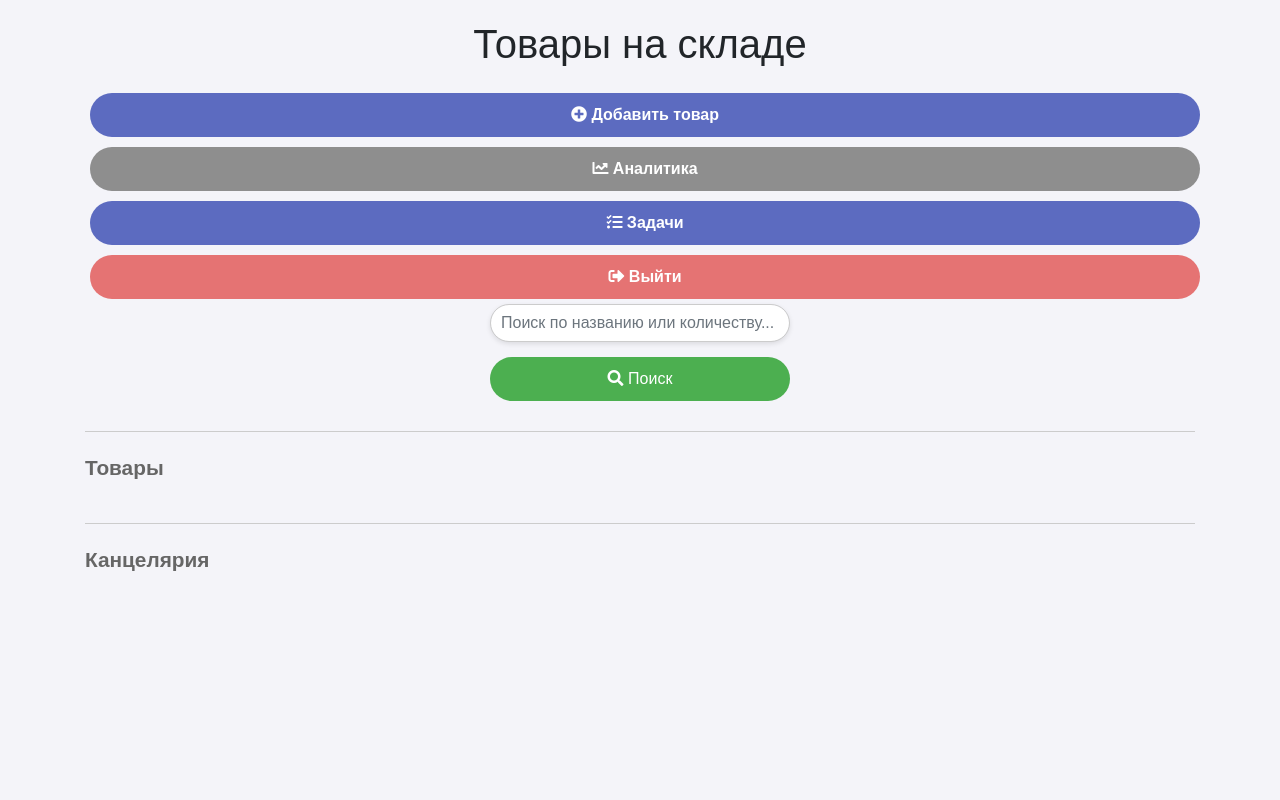
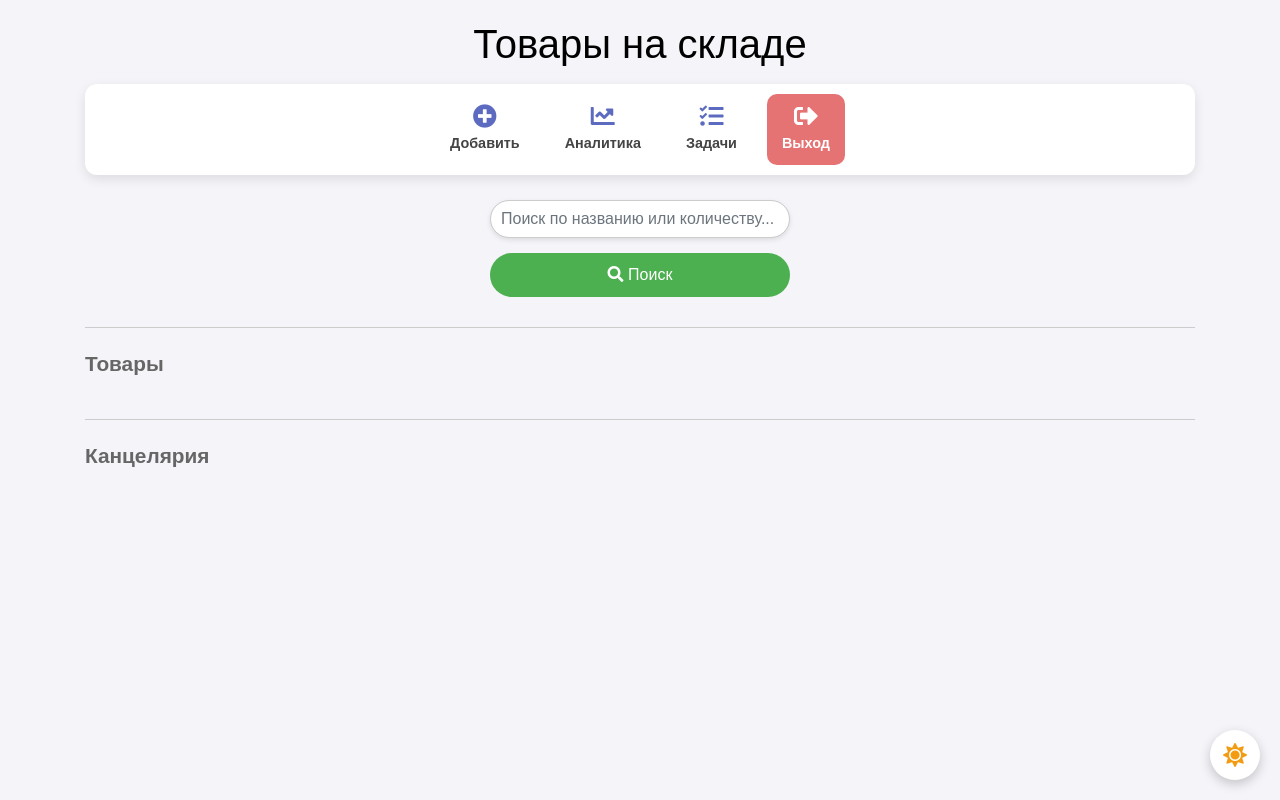
Before and after one commit to semionser/dbnikita, a Flask app: page / in a window 1280 px wide. Run offline with Flask 3, Linux system fonts and the light colour scheme; parts of the project's set-up code (start-up, migrations or seed data) failed here and were passed over; some libraries are stand-ins or nearby versions.

Commit message:
бновлён

```diff
--- a/app.py
+++ b/app.py
@@ -9,10 +9,9 @@ from threading import Thread
 import pandas as pd
 import telebot
 from dotenv import load_dotenv
-from datetime import datetime, date, timedelta
+from datetime import datetime, timedelta, date, time as dt_time
 from apscheduler.schedulers.background import BackgroundScheduler
 from pytz import timezone
-
 # === Загрузка переменных окружения ===
 load_dotenv()
 TOKEN = os.getenv("TELEGRAM_BOT_TOKEN")
@@ -28,7 +27,6 @@ app.config['SQLALCHEMY_DATABASE_URI'] = 'sqlite:///databasenikita.db'  # Исп
 app.config['SQLALCHEMY_TRACK_MODIFICATIONS'] = False
 app.config['UPLOAD_FOLDER'] = '/var/www/db1/static/uploads'  # Полный путь для загрузки
 app.config['SECRET_KEY'] = 'your-secret-key-here'  # Замените на свой секретный ключ
-
 
 db = SQLAlchemy(app)
 login_manager = LoginManager(app)
@@ -112,24 +110,30 @@ def delete_product(product_id):
     return redirect(url_for('index'))
 
 
-#== добавление продуктов ===
+# == добавление продуктов ===
 @app.route('/add', methods=['GET', 'POST'])
 @login_required
 def add_product():
+    error = None
     if request.method == 'POST':
         name = request.form['name']
         quantity = int(request.form['quantity'])
         category = request.form['category']
-        image_file = request.files['image']
-        filename = None
-        if image_file:
+        image_file = request.files.get('image')
+
+        if not image_file or image_file.filename == '':
+            error = "Пожалуйста, прикрепите фото товара."
+        else:
             filename = secure_filename(image_file.filename)
-            image_file.save(os.path.join(app.config['UPLOAD_FOLDER'], filename))
-        new_product = Product(name=name, quantity=quantity, category=category, image=filename)
-        db.session.add(new_product)
-        db.session.commit()
-        return redirect(url_for('index'))
-    return render_template('add_product.html')
+            image_path = os.path.join(app.config['UPLOAD_FOLDER'], filename)
+            image_file.save(image_path)
+
+            new_product = Product(name=name, quantity=quantity, category=category, image=filename)
+            db.session.add(new_product)
+            db.session.commit()
+            return redirect(url_for('index'))
+
+    return render_template('add_product.html', error=error)
 
 
 #== авторизация===
@@ -155,7 +159,7 @@ def logout():
 
 
 #==  Таски ===
-NAMES = ['Никита', 'Рабы']
+NAMES = ['Никита', 'Сема', 'Рабы']
 
 @app.route('/tasks', methods=['GET', 'POST'])
 @login_required
@@ -184,14 +188,25 @@ def tasks():
     tasks_list = Task.query.order_by(Task.deadline).all()
     today = date.today()
 
-    now = datetime.now()
-    next_send_time = datetime.combine(now.date(), datetime.strptime("10:00", "%H:%M").time())
-    if now > next_send_time:
-        next_send_time += timedelta(days=1)
-    hours_until_send = (next_send_time - now).seconds // 3600
+    moscow_tz = timezone('Europe/Moscow')
+    now = datetime.now(moscow_tz)
+    target_time = moscow_tz.localize(datetime.combine(now.date(), dt_time(hour=9, minute=0)))
+    if now > target_time:
+        target_time += timedelta(days=1)
+    delta = target_time - now
+    hours = delta.seconds // 3600 + delta.days * 24
+    minutes = (delta.seconds % 3600) // 60
 
-    return render_template('tasks.html', tasks=tasks_list, today=today, names=NAMES, hours_until_send=hours_until_send)
+    if hours == 0 and minutes < 1:
+        time_left_str = "меньше минуты"
+    elif hours == 0:
+        time_left_str = f"{minutes} мин"
+    elif minutes == 0:
+        time_left_str = f"{hours} ч."
+    else:
+        time_left_str = f"{hours} ч. {minutes} мин"
 
+    return render_template('tasks.html', tasks=tasks_list, today=today, names=NAMES, time_left_str=time_left_str)
 
 @app.route('/tasks/delete/<int:task_id>', methods=['POST'])
 @login_required
@@ -202,14 +217,12 @@ def delete_task(task_id):
     flash('Задача удалена')
     return redirect(url_for('tasks'))
 
-
 @app.route('/notify_tasks', methods=['POST'])
 @login_required
 def notify_tasks():
     send_task_info()
     flash('Задачи отправлены в Telegram-группу!')
     return redirect(url_for('tasks'))
-
 
 def send_task_info():
     with app.app_context():
@@ -222,8 +235,10 @@ def send_task_info():
         msg = "📋 *Список задач:*\n\n"
         for task in tasks:
             days_left = (task.deadline - today).days
+            fine = 0
             if days_left < 0:
-                status = "⛔️ *ПРОСРОЧЕНО*"
+                fine = abs(days_left) * 500
+                status = f"⛔️ *ПРОСРОЧЕНО* — штраф {fine}₽"
             elif days_left == 0:
                 status = "⚠️ *Сегодня*"
             elif days_left == 1:
@@ -231,15 +246,18 @@ def send_task_info():
             else:
                 status = f"⏳ {days_left} дн."
 
-            msg += f"*{task.name}* — {task.description}\nДо {task.deadline.strftime('%Y-%m-%d')} ({status})\n\n"
+            msg += (
+                f"*{task.name}* — {task.description}\n"
+                f"🗓 До: {task.deadline.strftime('%Y-%m-%d')}\n"
+                f"{status}\n\n"
+            )
 
         bot.send_message(chat_id=GROUP_ID, text=msg, parse_mode='Markdown')
 
+# Планировщик отправки задач
+scheduler = BackgroundScheduler(timezone='Europe/Moscow')
 
-# === Планировщик отправки в 11:00 ===
-scheduler = BackgroundScheduler(timezone=timezone('Europe/Moscow'))
-
-@scheduler.scheduled_job('cron', hour=10, minute=0)
+@scheduler.scheduled_job('cron', hour=9, minute=0)
 def scheduled_task_sender():
     with app.app_context():
         send_task_info()
@@ -314,11 +332,12 @@ def handle_stock_command(message):
 def run_bot():
     bot.polling(none_stop=True)
 
-scheduler.start()
+
 if __name__ == '__main__':
     os.makedirs(app.config['UPLOAD_FOLDER'], exist_ok=True)
     with app.app_context():
         db.create_all()
         create_admin_user()
+        scheduler.start()
     Thread(target=run_bot).start()
     app.run(host='0.0.0.0', port=5000)
--- a/templates/index.html
+++ b/templates/index.html
@@ -11,53 +11,68 @@
         body {
             font-family: Arial, sans-serif;
             background-color: #f4f4f9;
+            color: #000;
         }
 
         .container {
             margin-top: 20px;
         }
 
-        .top-buttons {
-            margin-top: 20px;
-            text-align: center;
+        .main-menu {
+            display: flex;
+            justify-content: center;
+            gap: 15px;
+            background: #fff;
+            border-radius: 12px;
+            padding: 10px 20px;
+            box-shadow: 0 4px 12px rgba(0, 0, 0, 0.1);
+            flex-wrap: wrap;
+            margin-bottom: 25px;
         }
 
-        .top-buttons .btn {
-            margin: 5px;
-            padding: 10px 20px;
-            border-radius: 25px;
+        .menu-item {
+            display: flex;
+            flex-direction: column;
+            align-items: center;
+            padding: 10px 15px;
+            text-decoration: none;
+            color: #444;
             font-weight: 600;
             transition: all 0.3s ease;
+            border-radius: 10px;
         }
 
-        .btn-add {
-            background-color: #5C6BC0;
-            color: white;
-            border: none;
+        .menu-item i {
+            font-size: 1.5rem;
+            margin-bottom: 5px;
+            color: #5C6BC0;
+            transition: color 0.3s ease;
         }
 
-        .btn-add:hover {
-            background-color: #4F5B8B;
+        .menu-item span {
+            font-size: 0.9rem;
         }
 
-        .btn-analytics {
-            background-color: #8E8E8E;
-            color: white;
-            border: none;
+        .menu-item:hover {
+            background-color: #f0f0f8;
+            transform: translateY(-2px);
         }
 
-        .btn-analytics:hover {
-            background-color: #7E7E7E;
+        .menu-item:hover i {
+            color: #3949ab;
         }
 
-        .btn-logout {
+        .menu-item.logout {
             background-color: #E57373;
             color: white;
-            border: none;
         }
 
-        .btn-logout:hover {
-            background-color: #EF5350;
+        .menu-item.logout i {
+            color: white;
+        }
+
+        .menu-item.logout:hover {
+            background-color: #D32F2F;
         }
 
         .divider {
@@ -139,10 +154,6 @@
             transition: all 0.3s ease;
         }
 
-        .search-container button:hover {
-            background-color: #45a049;
-        }
-
         .search-container .btn-secondary {
             background-color: #E57373;
             color: white;
@@ -150,13 +161,91 @@
             transition: all 0.3s ease;
         }
 
+        .search-container button:hover {background-color: #45a049;
+        }
+
         .search-container .btn-secondary:hover {
             background-color: #EF5350;
         }
 
-        .top-buttons {
-            margin-top: 20px;
-            text-align: center;
+        .theme-toggle {
+            position: fixed;
+            bottom: 20px;
+            right: 20px;
+            z-index: 9999;
+            background-color: #fff;
+            border: none;
+            border-radius: 50%;
+            width: 50px;
+            height: 50px;
+            box-shadow: 0 4px 12px rgba(0, 0, 0, 0.2);
+            display: flex;
+            align-items: center;
+            justify-content: center;
+            cursor: pointer;
+            transition: background-color 0.3s ease;
+        }
+
+        .theme-toggle i {
+            font-size: 1.5rem;
+            color: #f39c12;
+            transition: transform 0.4s ease, color 0.4s ease;
+        }
+
+        .dark-theme {
+            background-color: #1e1e1e;
+            color: #ddd;
+        }
+
+        .dark-theme .product-card {
+            background-color: #2e2e2e;
+            border-color: #444;
+        }
+
+        .dark-theme .product-name,
+        .dark-theme .product-quantity,
+        .dark-theme .product-ozon,
+        .dark-theme .category-title,
+        .dark-theme h1 {
+            color: #fff;
+        }
+
+        .dark-theme .main-menu {
+            background-color: #2e2e2e;
+        }
+
+        .dark-theme .menu-item {
+            color: #ccc;
+        }
+
+        .dark-theme .menu-item i {
+            color: #90caf9;
+        }
+
+        .dark-theme .menu-item:hover {
+            background-color: #3a3a3a;
+        }
+
+        .dark-theme .search-container input {
+            background-color: #333;
+            color: #fff;
+            border-color: #555;
+        }
+
+        .dark-theme .btn-primary {
+            background-color: #2196F3;
+            color: white;
+            border: none;
+        }
+
+        .dark-theme .btn-danger {
+            background-color: #e53935;
+            color: white;
+            border: none;
+        }
+
+        .dark-theme .search-container .btn-secondary {
+            background-color: #e57373;
         }
 
         @media (max-width: 768px) {
@@ -167,31 +256,41 @@
         }
 
         @media (max-width: 576px) {
-            .col-md-4 {flex: 0 0 100%;
+            .col-md-4 {
+                flex: 0 0 100%;
                 max-width: 100%;
             }
         }
     </style>
 </head>
 <body>
+    <button class="theme-toggle" id="themeToggle">
+        <i class="fas fa-sun"></i>
+    </button>
+
     <div class="container">
         <h1 class="text-center mb-3">Товары на складе</h1>
 
-        <div class="text-center top-buttons">
-            <a href="{{ url_for('add_product') }}" class="btn btn-add">
-                <i class="fas fa-plus-circle"></i> Добавить товар
+        <nav class="main-menu">
+            <a href="{{ url_for('add_product') }}" class="menu-item">
+                <i class="fas fa-plus-circle"></i>
+                <span>Добавить</span>
             </a>
-            <a href="{{ url_for('analytics') }}" class="btn btn-analytics">
-                <i class="fas fa-chart-line"></i> Аналитика
+            <a href="{{ url_for('analytics') }}" class="menu-item">
+                <i class="fas fa-chart-line"></i>
+                <span>Аналитика</span>
             </a>
-            <a href="{{ url_for('tasks') }}" class="btn btn-add">
-                <i class="fas fa-tasks"></i> Задачи
+            <a href="{{ url_for('tasks') }}" class="menu-item">
+                <i class="fas fa-tasks"></i>
+                <span>Задачи</span>
             </a>
-            <a href="{{ url_for('logout') }}" class="btn btn-logout">
-                <i class="fas fa-sign-out-alt"></i> Выйти
+            <a href="{{ url_for('logout') }}" class="menu-item logout">
+                <i class="fas fa-sign-out-alt"></i>
+                <span>Выход</span>
             </a>
-        </div>
-         <div class="search-container">
+        </nav>
+
+        <div class="search-container">
             <form action="/" method="get">
                 <input type="text" name="search" id="searchInput" class="form-control" placeholder="Поиск по названию или количеству..." value="{{ request.args.get('search', '') }}">
                 <button type="submit" class="btn btn-primary">
@@ -203,16 +302,15 @@
                     </a>
                 {% endif %}
             </form>
-        </div>
-
-        {% for category, label in [('товар', 'Товары'), ('канцелярия', 'Канцелярия')] %}
+        </div>{% for category, label in [('товар', 'Товары'), ('канцелярия', 'Канцелярия')] %}
             <div class="divider"></div>
             <div class="category-title">{{ label }}</div>
             <div class="row d-flex flex-wrap">
                 {% for product in products %}
                     {% if product.category == category %}
                         <div class="col-md-4 col-sm-6 col-xs-12 d-flex">
-                            <div class="product-card w-100"><img src="{{ url_for('static', filename='uploads/' + product.image) }}" class="product-image" alt="{{ product.name }}">
+                            <div class="product-card w-100">
+                                <img src="{{ url_for('static', filename='uploads/' + product.image) }}" class="product-image" alt="{{ product.name }}">
                                 <h4 class="product-name">{{ product.name }}</h4>
                                 <p class="product-quantity">Количество: {{ product.quantity }}</p>
                                 <p class="product-ozon">Количество на Ozone: ???</p>
@@ -224,7 +322,6 @@
                                     </div>
                                     <button type="submit" class="btn btn-primary">Обновить количество</button>
                                 </form>
-
                                 <form action="{{ url_for('delete_product', product_id=product.id) }}" method="POST">
                                     <button type="submit" class="btn btn-danger">Удалить товар</button>
                                 </form>
@@ -236,8 +333,33 @@
         {% endfor %}
     </div>
 
-    <script src="https://code.jquery.com/jquery-3.5.1.slim.min.js"></script>
-    <script src="https://cdn.jsdelivr.net/npm/@popperjs/core@2.5.3/dist/umd/popper.min.js"></script>
-    <script src="https://stackpath.bootstrapcdn.com/bootstrap/4.5.2/js/bootstrap.min.js"></script>
+    <script>
+        const toggleButton = document.getElementById('themeToggle');
+        const icon = toggleButton.querySelector('i');
+
+        function setTheme(isDark) {
+            if (isDark) {
+                document.body.classList.add('dark-theme');
+                icon.classList.remove('fa-sun');
+                icon.classList.add('fa-moon');
+                icon.style.color = '#f1c40f';
+                localStorage.setItem('theme', 'dark');
+            } else {
+                document.body.classList.remove('dark-theme');
+                icon.classList.remove('fa-moon');
+                icon.classList.add('fa-sun');
+                icon.style.color = '#f39c12';
+                localStorage.setItem('theme', 'light');
+            }
+        }
+
+        const savedTheme = localStorage.getItem('theme');
+        setTheme(savedTheme === 'dark');
+
+        toggleButton.addEventListener('click', () => {
+            const isDark = !document.body.classList.contains('dark-theme');
+            setTheme(isDark);
+        });
+    </script>
 </body>
 </html>
```
Also changed, not shown: templates/tasks.html (+26 -17 lines), instance/databasenikita.db (added), 1 other file.
